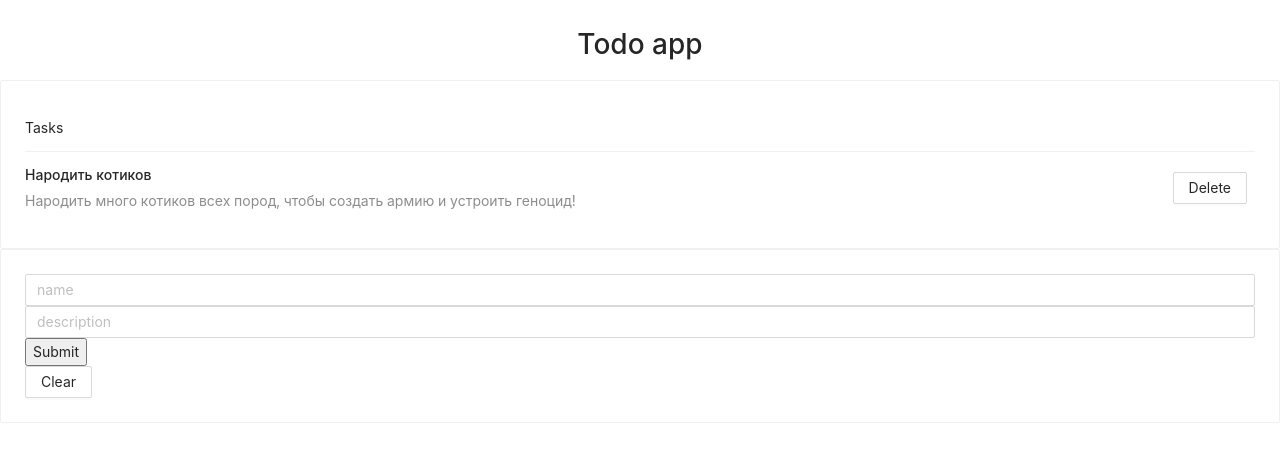
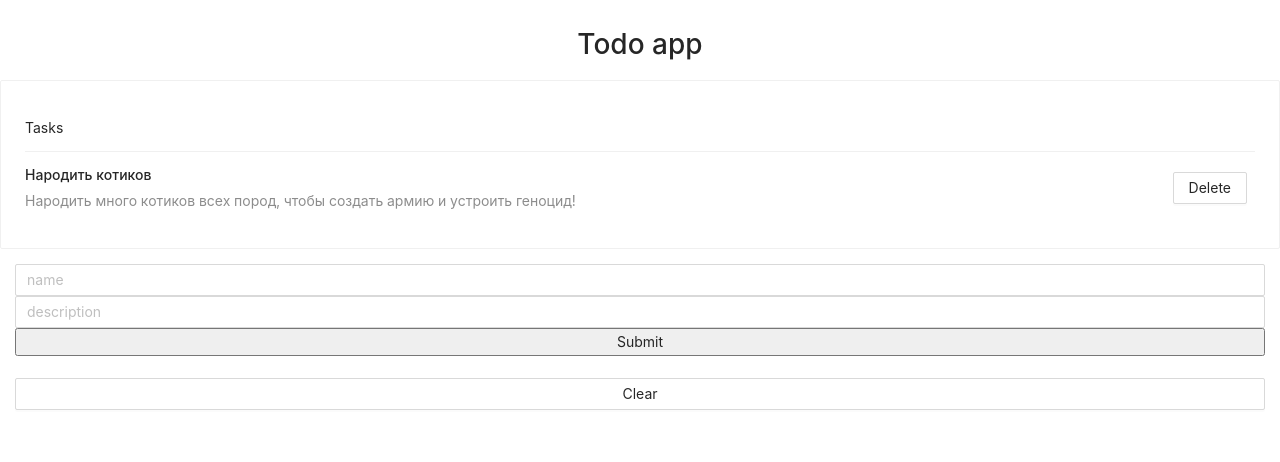
Before and after one commit to deargosep/todo-react, a React (Create React App) app: page / in a window 1280 px wide. Shown: the top 462 px of the page. Built offline with nearby package versions, Linux system fonts and the light colour scheme.

Commit message:
kinda stylized

```diff
--- a/src/App.js
+++ b/src/App.js
@@ -25,13 +25,11 @@ export default function App() {
     setDescription(e.target.value);
   }
   function del(index) {
-    console.log(index);
     var array = [...todos]; // make a separate copy of the array
     if (index !== -1) {
       array.splice(index, 1);
       setTodo(array);
     }
-    console.log(todos)
   }
   function clear() {
     setTodo([])
@@ -51,7 +49,7 @@ export default function App() {
           )}
         />
       </Card>
-      <Card>
+      <div style={{padding: '15px'}}>
         <form onSubmit={createTodo}>
           <Input
             type="text"
@@ -69,10 +67,11 @@ export default function App() {
             value={description}
             placeholder="description"
           />
-          <input type="submit" />
+          <input style={{width: '100%'}} type="submit" />
         </form>
-        <Button onClick={clear}>Clear</Button>
-      </Card>
+        <br/>
+        <Button style={{width: '100%'}} onClick={clear}>Clear</Button>
+        </div>
     </div>
   );
 }
```
